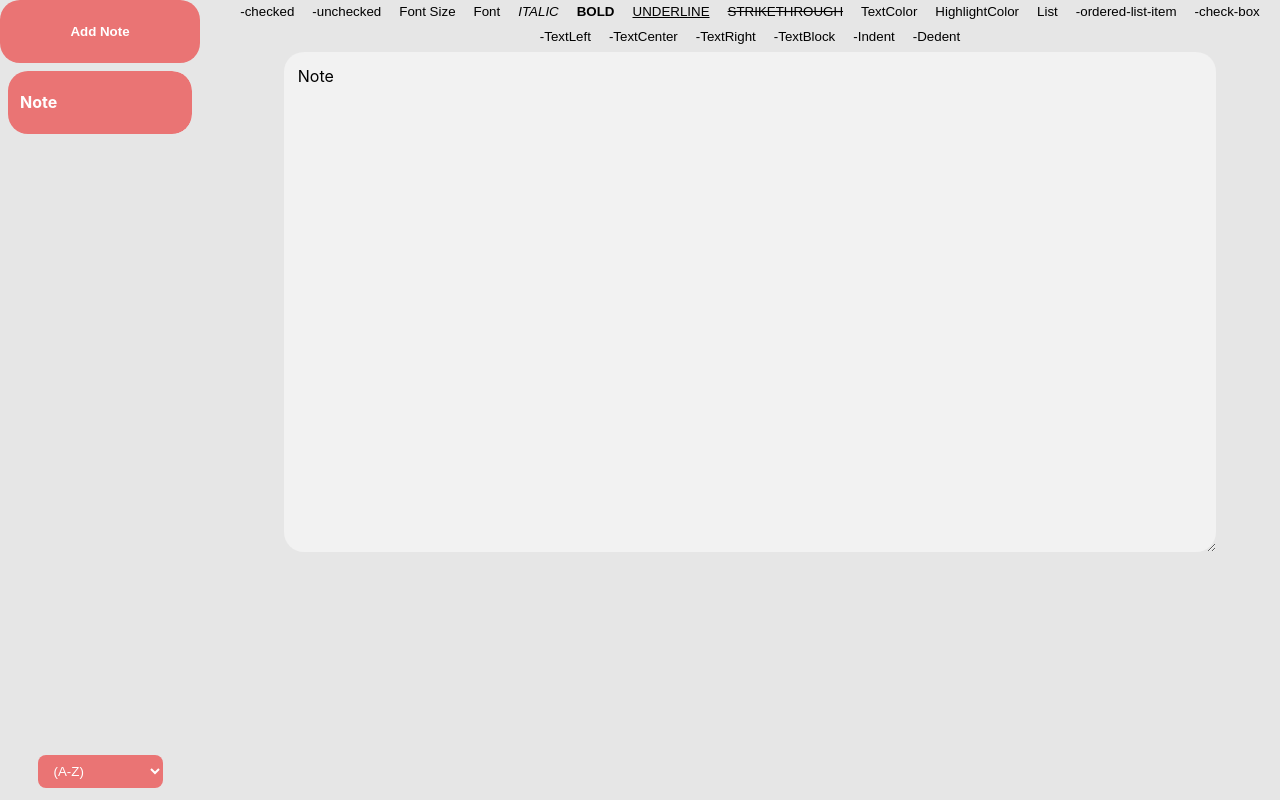
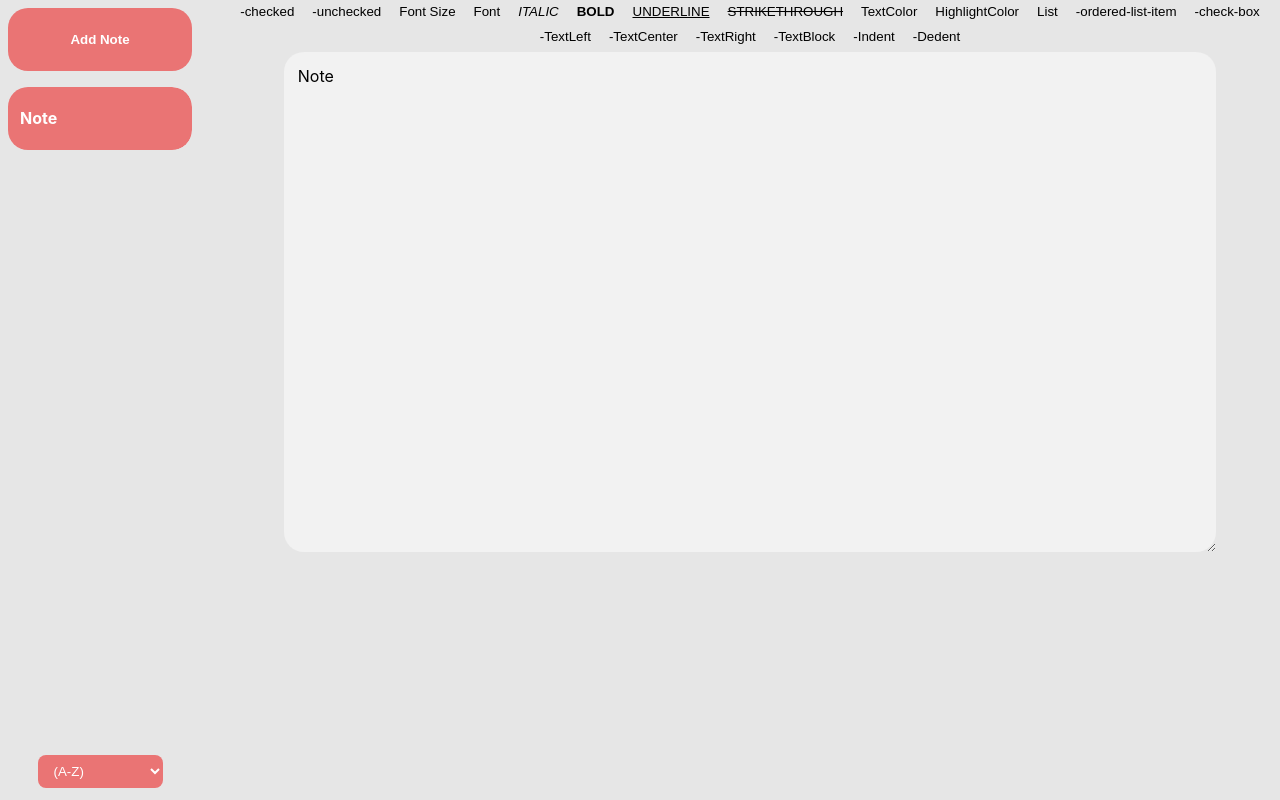
Before and after one commit to dugramen/rich-notes, a React (Create React App) app: page / in a window 1280 px wide. In both pictures the pointer is over the button "Add Note". Built offline with nearby package versions, Linux system fonts and the light colour scheme.

Commit message:
Update styling and title

```diff
--- a/public/index.html
+++ b/public/index.html
@@ -25,7 +25,7 @@
       work correctly both with client-side routing and a non-root public URL.
       Learn how to configure a non-root public URL by running `npm run build`.
     -->
-    <title>React App</title>
+    <title>Rich Notes</title>
   </head>
   <body>
     <noscript>You need to enable JavaScript to run this app.</noscript>
--- a/src/components/NoteList/Note.scss
+++ b/src/components/NoteList/Note.scss
@@ -187,12 +187,13 @@
     color: $darkColor;
     font-weight: bold;
     padding: 16px;
+    margin: 8px;
     background-color: transparent;
+
+    &:hover {
+        border-radius: 20px;
+        background-color: $darkColor;
+        padding: 20px;
+        color: white;
+    }
 }
-
-.add-note:hover {
-    border-radius: 20px;
-    background-color: $darkColor;
-    padding: 20px;
-    color: white;
-}
```
